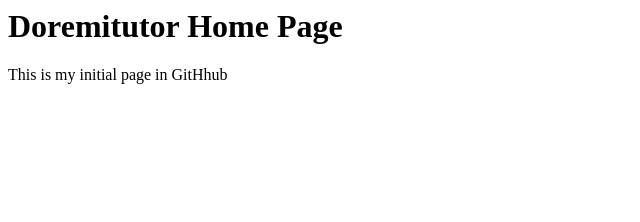
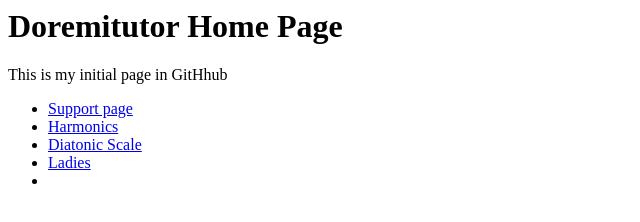
Before and after one commit to doremitutor/welcome, a plain HTML site: page index.html in a window 1280 px wide. Shown: the whole page, without its empty margins (0-640 px from the left). Drawn offline with Linux system fonts and the light colour scheme.

Commit message:
List of links

```diff
--- a/index.html
+++ b/index.html
@@ -5,5 +5,12 @@
     <body>
         <h1>Doremitutor Home Page</h1>
         <p>This is my initial page in GitHhub</p>
+        <ul>
+            <li><a href="https://doremitutor.github.io/support">Support page</a></li>
+            <li><a href="https://doremitutor.github.io/harmonics">Harmonics</a></li>
+            <li><a href="https://doremitutor.github.io/diatonicScale">Diatonic Scale</a></li>
+            <li><a href="https://doremitutor.github.io/ladies">Ladies</a></li>
+            <li></li>
+        </ul>
     </body>
 </html>
```
